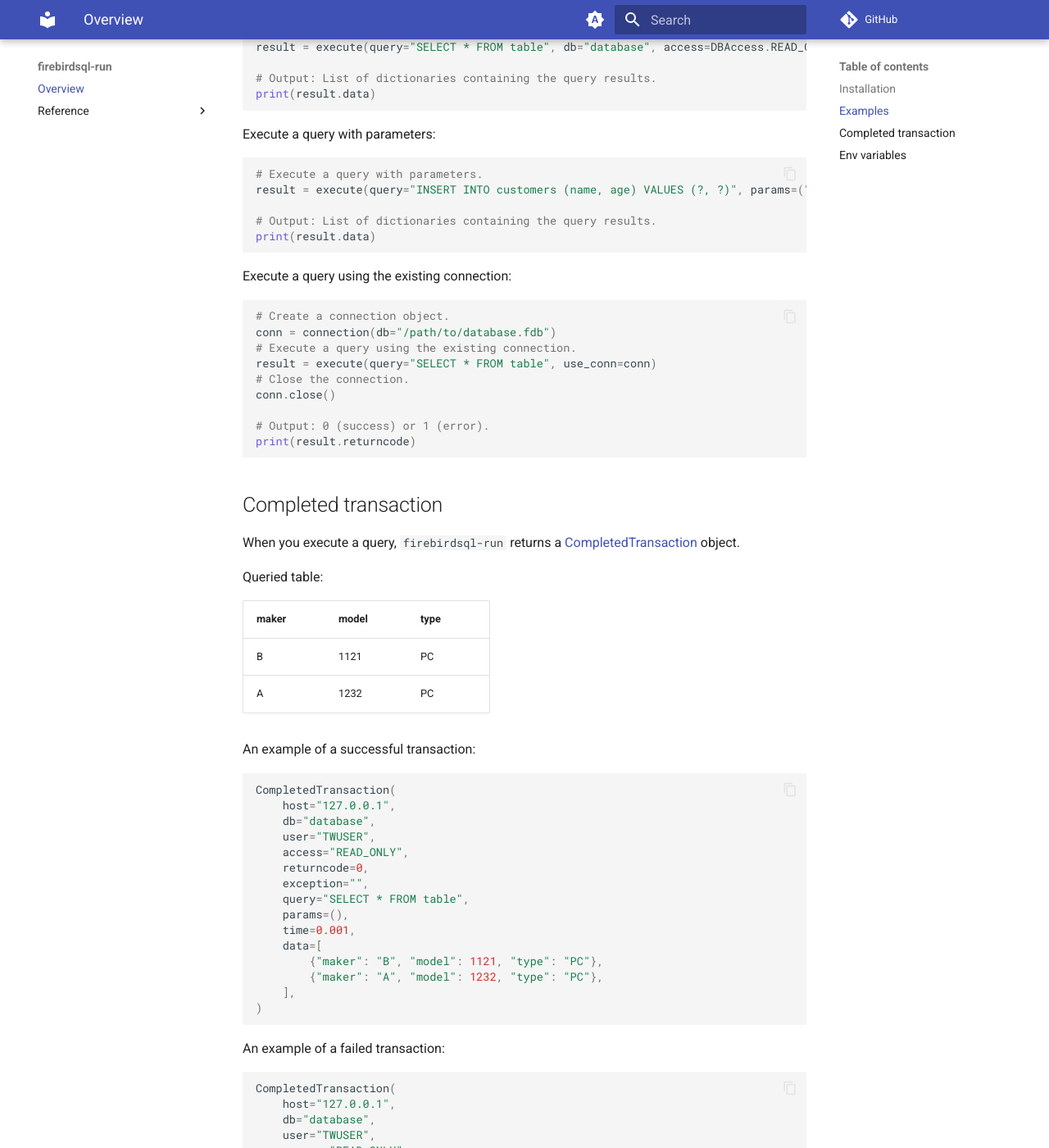
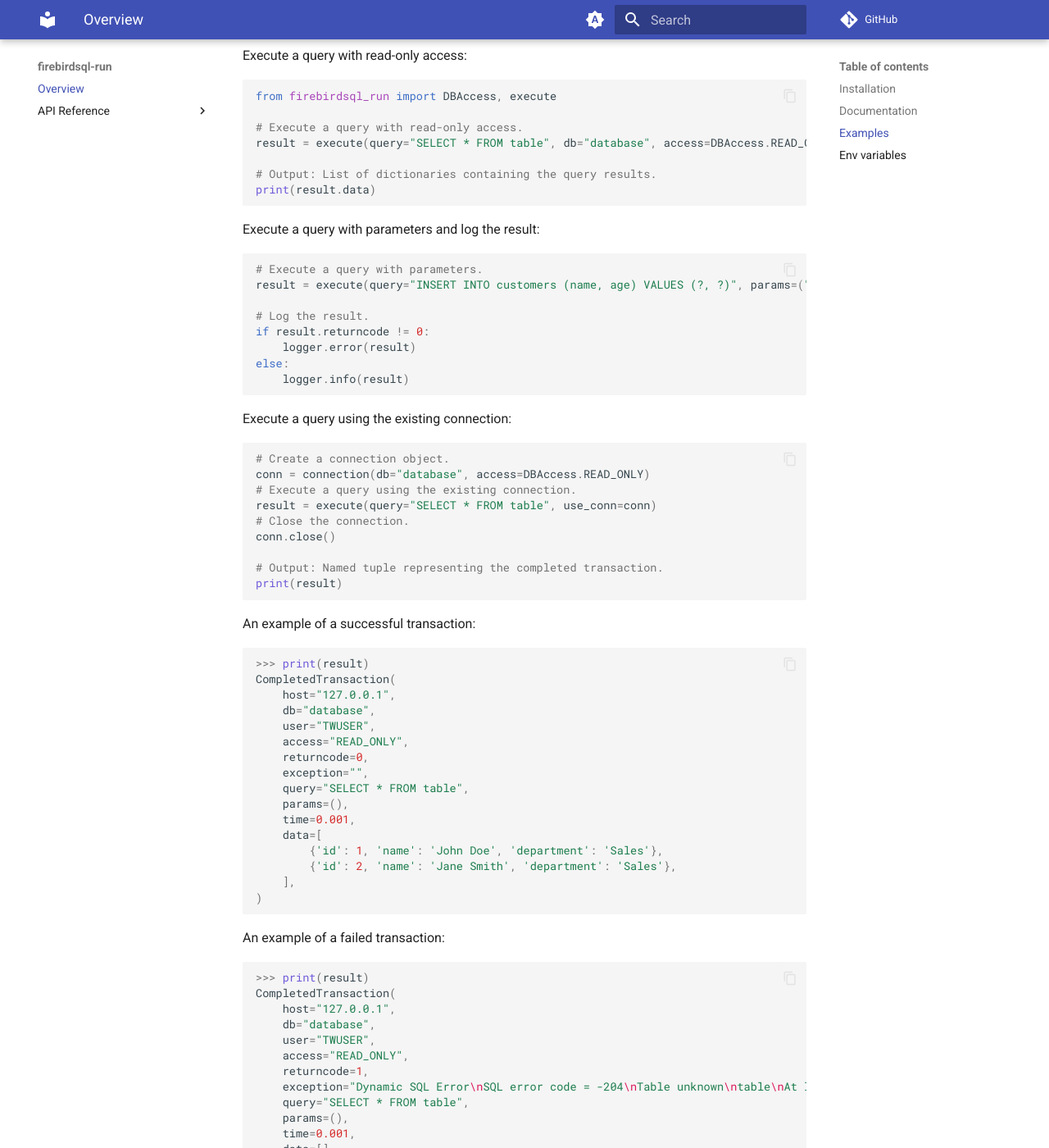
Before and after one commit to DeadNews/firebirdsql-run, an MkDocs documentation site: the page built from docs/index.md, in a window 1280 px wide and 1400 px high, scrolled down 532 px. Shown: the whole window at 82% size. Built offline with MkDocs 1.6.1 and Material for MkDocs 9.7.7, drawn with Linux system fonts in a browser that asks for light colours; comment, search, counter and statistics services are not loaded; some of the changed text lies outside the part shown.

Commit message:
docs: add `mkdocs`

````diff
--- a/README.md
+++ b/README.md
@@ -14,6 +14,10 @@
 pip install firebirdsql-run
 ```
 
+## Documentation
+
+<https://deadnews.github.io/firebirdsql-run>
+
 ## Examples
 
 Execute a query with read-only access:
@@ -28,44 +32,37 @@
 print(result.data)
 ```
 
-Execute a query with parameters:
+Execute a query with parameters and log the result:
 
 ```py
 # Execute a query with parameters.
 result = execute(query="INSERT INTO customers (name, age) VALUES (?, ?)", params=("John", 25))
 
-# Output: List of dictionaries containing the query results.
-print(result.data)
+# Log the result.
+if result.returncode != 0:
+    logger.error(result)
+else:
+    logger.info(result)
 ```
 
 Execute a query using the existing connection:
 
 ```py
 # Create a connection object.
-conn = connection(db="/path/to/database.fdb")
+conn = connection(db="database", access=DBAccess.READ_ONLY)
 # Execute a query using the existing connection.
 result = execute(query="SELECT * FROM table", use_conn=conn)
 # Close the connection.
 conn.close()
 
-# Output: 0 (success) or 1 (error).
-print(result.returncode)
+# Output: Named tuple representing the completed transaction.
+print(result)
 ```
-
-## Completed transaction
-
-When you execute a query, `firebirdsql-run` returns a [CompletedTransaction](https://deadnews.github.io/firebirdsql-run/src/type/#firebirdsql_run.type.CompletedTransaction) object.
-
-Queried table:
-
-| maker | model | type |
-| ----- | ----- | ---- |
-| B     | 1121  | PC   |
-| A     | 1232  | PC   |
 
 An example of a successful transaction:
 
 ```py
+>>> print(result)
 CompletedTransaction(
     host="127.0.0.1",
     db="database",
@@ -77,8 +74,8 @@
     params=(),
     time=0.001,
     data=[
-        {"maker": "B", "model": 1121, "type": "PC"},
-        {"maker": "A", "model": 1232, "type": "PC"},
+        {'id': 1, 'name': 'John Doe', 'department': 'Sales'},
+        {'id': 2, 'name': 'Jane Smith', 'department': 'Sales'},
     ],
 )
 ```
@@ -86,6 +83,7 @@
 An example of a failed transaction:
 
 ```py
+>>> print(result)
 CompletedTransaction(
     host="127.0.0.1",
     db="database",
--- a/mkdocs.yml
+++ b/mkdocs.yml
@@ -4,7 +4,7 @@
 
 nav:
   - Overview: index.md
-  - Reference:
+  - API Reference:
       - main: src/main.md
       - type: src/type.md
       - util: src/util.md
@@ -56,8 +56,8 @@
             filters: ["!^_"]
             heading_level: 1
             inherited_members: true
+            members_order: source
             merge_init_into_class: true
-            order: source
             separate_signature: true
             show_root_full_path: true
             show_root_heading: true
````
Also changed, not shown: 2 other files.
